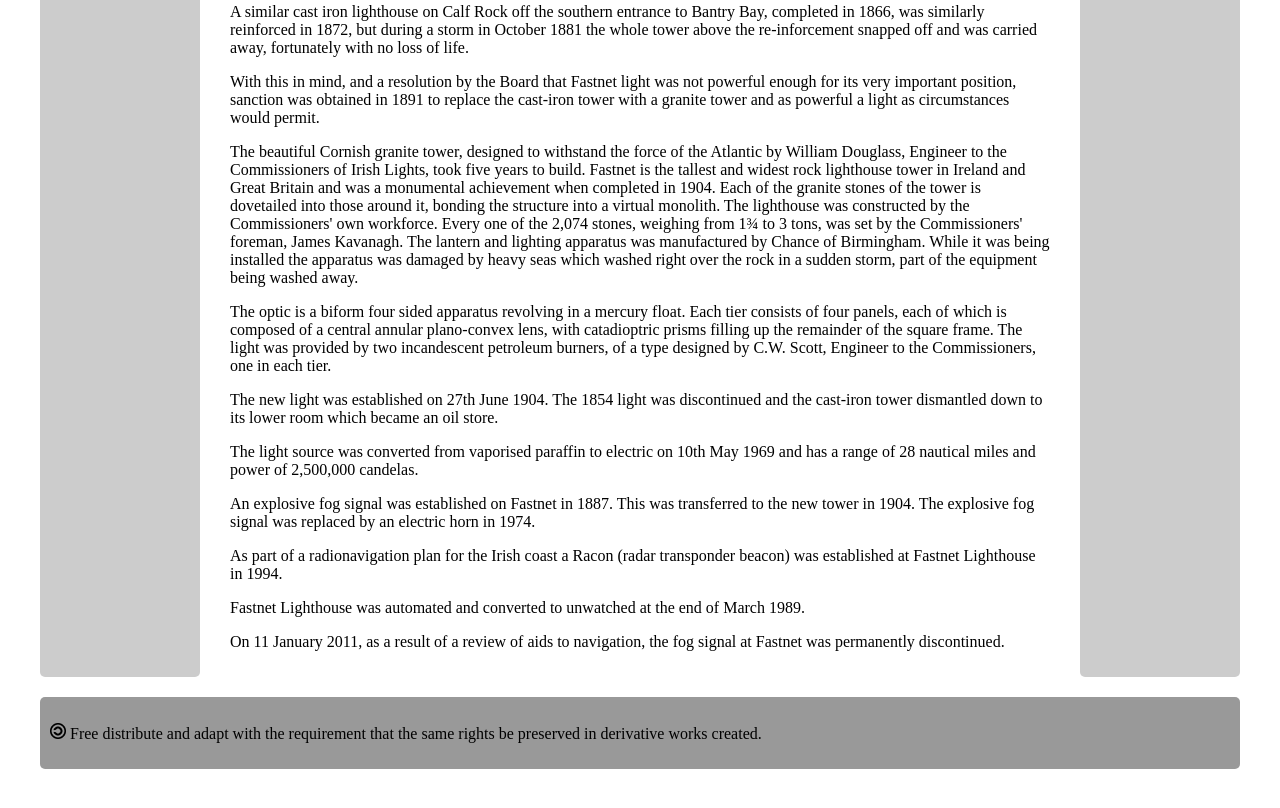
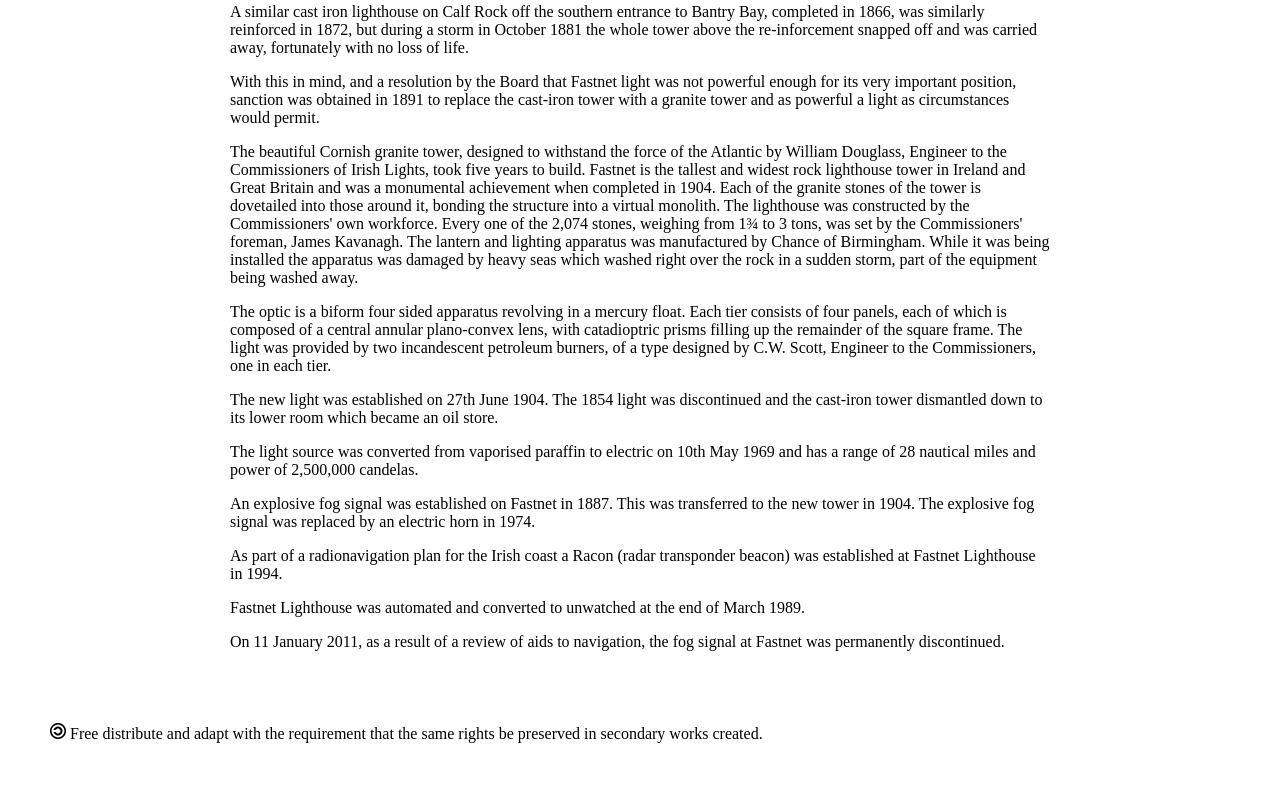
Before and after one commit to MaerielBenedicto/lighthouses, a plain HTML site: page fastnet.html in a window 1280 px wide. Shown: the part 1016-1824 px from the top of the page. Drawn offline with Linux system fonts and the light colour scheme.

Commit message:
Changed backgound color of sidebars

```diff
--- a/assets/css/background.css
+++ b/assets/css/background.css
@@ -25,13 +25,13 @@
 }
 
 .sidebar {
-  background-color: #ccc;
+  background-color: #fff;
 }
 
 .sidebar2 {
-  background-color: #ccc;
+  background-color: #fff;
 }
 
 .footer {
-  background-color: #999;
+  background-color: #fff;
 }
--- a/fastnet.html
+++ b/fastnet.html
@@ -54,7 +54,7 @@
       <p>On 11 January 2011, as a result of a review of aids to navigation, the fog signal at Fastnet was permanently discontinued.</p>
     </div>
     <div class="footer box">
-      <p><img src="assets/images/copyleft.png" /> Free distribute and adapt with the requirement that the same rights be preserved in derivative works created.</p>
+      <p><img src="assets/images/copyleft.png" /> Free distribute and adapt with the requirement that the same rights be preserved in secondary works created.</p>
     </div>
   </div>
 </body>
```
Also changed, not shown: index.html (+1 -1 lines), rathlin.html (+1 -1 lines), tory.html (+1 -1 lines), tuskar.html (+1 -1 lines).
